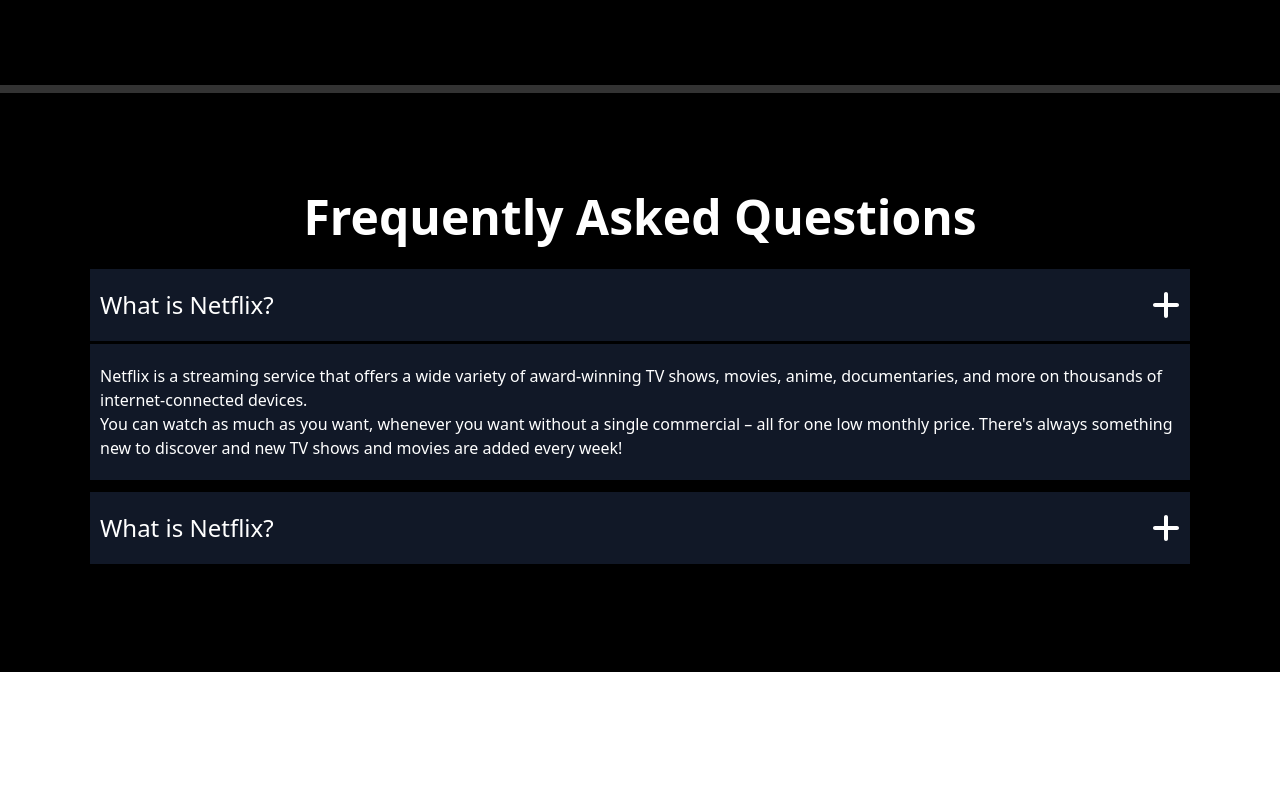
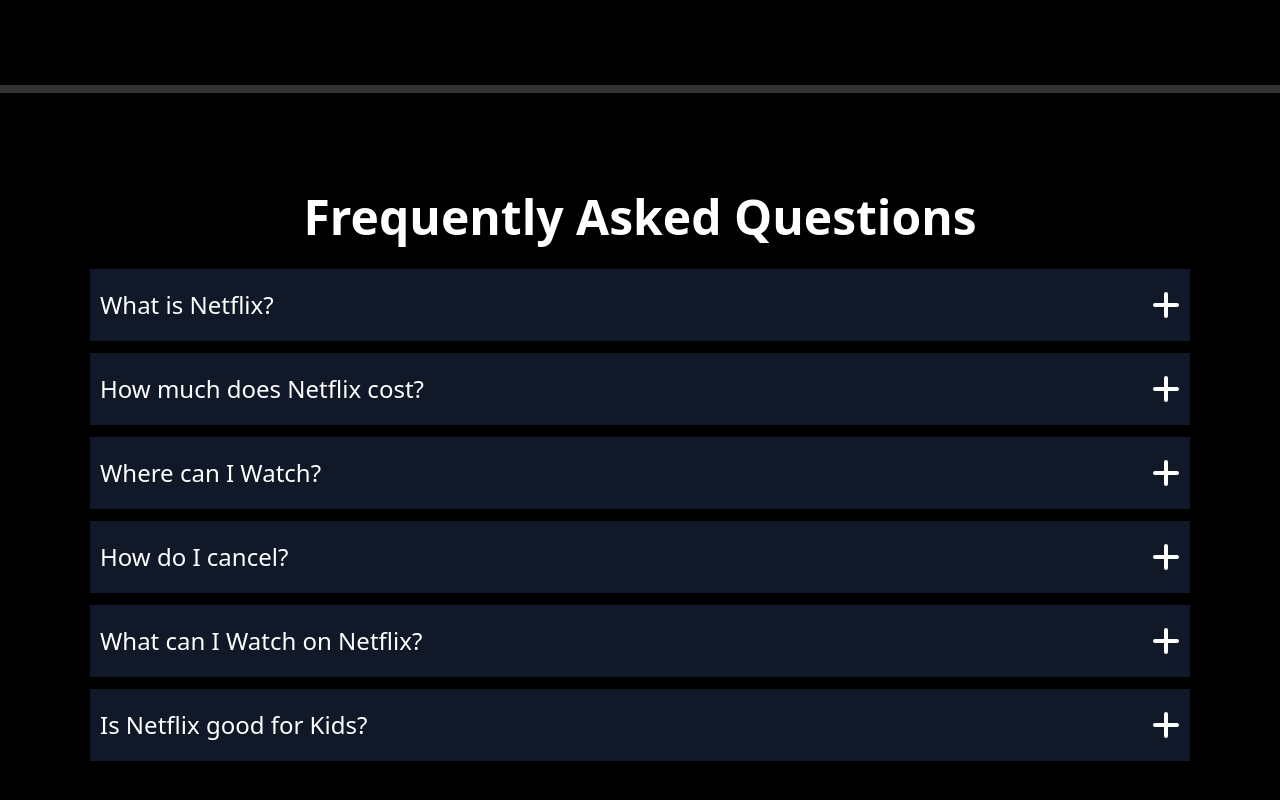
Before and after one commit to hanzala591/nextflixee, a React (Create React App) app: page / in a window 1280 px wide. Shown: the part 2809-3609 px from the top of the page. Before the commit the page ends 3481 px from the top, so only its background shows below. Built offline with nearby package versions, Linux system fonts and the light colour scheme.

Commit message:
add question answer feature

```diff
--- a/src/Component/FrequentQAs.js
+++ b/src/Component/FrequentQAs.js
@@ -1,34 +1,37 @@
 import { FontAwesomeIcon } from "@fortawesome/react-fontawesome";
-import { faPlus } from "@fortawesome/free-solid-svg-icons";
-import React from "react";
+import { faPlus, faXmark } from "@fortawesome/free-solid-svg-icons";
+import React, { useState } from "react";
 
-export default function FrequentQAs() {
+export default function FrequentQAs(props) {
+  const questionAnswer = props.questionAnswer;
+  let [icon, setIcon] = useState(faPlus);
+  const [display, setDisplay] = useState("hidden");
+  const opened = (event) => {
+    if (display === "hidden") {
+      setDisplay("");
+      setIcon(faXmark);
+    } else {
+      setDisplay("hidden");
+      setIcon(faPlus);
+    }
+  };
   return (
     <div>
-      <div className="w-[100%] mt-3 mb-2 bg-gray-900 hover:bg-gray-700 hover:cursor-pointer">
+      <div
+        className="w-[100%] mt-3 bg-gray-900 hover:bg-gray-700 hover:cursor-pointer"
+        onClick={opened}
+      >
         <div className="flex p-[20px_10px] justify-between items-center">
-          <p className="sm:text-2xl text-xl">What is Netflix?</p>
-          <FontAwesomeIcon icon={faPlus} size="2x" />
-        </div>
-        <div className="h-[3px] bg-black"></div>
-        <div className="p-[20px_10px] items-center">
-          <p>
-            Netflix is a streaming service that offers a wide variety of
-            award-winning TV shows, movies, anime, documentaries, and more on
-            thousands of internet-connected devices.{" "}
-          </p>
-          <p>
-            You can watch as much as you want, whenever you want without a
-            single commercial – all for one low monthly price. There's always
-            something new to discover and new TV shows and movies are added
-            every week!
-          </p>
+          <p className="sm:text-2xl text-xl">{questionAnswer.question}</p>
+          <FontAwesomeIcon icon={icon} size="2x" />
         </div>
       </div>
-      <div className="w-[100%] mt-3 mb-2 bg-gray-900 hover:bg-gray-700 hover:cursor-pointer">
-        <div className="flex p-[20px_10px] justify-between items-center">
-          <p className="sm:text-2xl text-xl">What is Netflix?</p>
-          <FontAwesomeIcon icon={faPlus} size="2x" />
+      <div className="w-[100%] bg-gray-900">
+        <div className={display}>
+          <div className="h-[3px] bg-black"></div>
+          <div className="p-[20px_10px] items-center">
+            <p>{questionAnswer.answer}</p>
+          </div>
         </div>
       </div>
     </div>
--- a/src/Component/Question.js
+++ b/src/Component/Question.js
@@ -1,7 +1,48 @@
-import React from "react";
+import React, { useState } from "react";
 import FrequentQAs from "./FrequentQAs";
 
 export default function Question() {
+  const [questionAnswer, setQuestionAnswer] = useState([
+    {
+      question: "What is Netflix?",
+      answer: `Netflix is a streaming service that offers a wide variety of award-winning TV shows, movies, anime, documentaries, and more on thousands of internet-connected devices. You can watch as much as you want, whenever you want without a single commercial – all for one low monthly price. There's always something new to discover and new TV shows and movies are added every week!`,
+    },
+    {
+      question: "How much does Netflix cost?",
+      answer:
+        "Watch Netflix on your smartphone, tablet, Smart TV, laptop, or streaming device, all for one fixed monthly fee. Plans range from Rs 250 to Rs 1,100 a month. No extra costs, no contracts.",
+    },
+    {
+      question: "Where can I Watch?",
+      answer:
+        "Watch anywhere, anytime. Sign in with your Netflix account to watch instantly on the web at netflix.com from your personal computer or on any internet-connected device that offers the Netflix app, including smart TVs, smartphones, tablets, streaming media players and game consoles. You can also download your favorite shows with the iOS, Android, or Windows 10 app. Use downloads to watch while you're on the go and without an internet connection. Take Netflix with you anywhere.",
+    },
+    {
+      question: "How do I cancel?",
+      answer:
+        "Netflix is flexible. There are no pesky contracts and no commitments. You can easily cancel your account online in two clicks. There are no cancellation fees – start or stop your account anytime.",
+    },
+    {
+      question: "What can I Watch on Netflix?",
+      answer:
+        "Netflix has an extensive library of feature films, documentaries, TV shows, anime, award-winning Netflix originals, and more. Watch as much as you want, anytime you want.",
+    },
+    ,
+    {
+      question: "Is Netflix good for Kids?",
+      answer:
+        "The Netflix Kids experience is included in your membership to give parents control while kids enjoy family-friendly TV shows and movies in their own space. Kids profiles come with PIN-protected parental controls that let you restrict the maturity rating of content kids can watch and block specific titles you don’t want kids to see.",
+    },
+  ]);
+  let FrequentQA = questionAnswer.map((currentValue, index) => {
+    return (
+      <FrequentQAs
+        questionAnswer={questionAnswer[index]}
+        index={index}
+        key={index}
+      ></FrequentQAs>
+    );
+  });
   return (
     <div>
       <div className="w-[100%] py-[100px] bg-black ">
@@ -9,7 +50,7 @@
           <h1 className="text-center sm:text-5xl text-3xl font-bold pb-4">
             Frequently Asked Questions
           </h1>
-          <FrequentQAs></FrequentQAs>
+          {FrequentQA}
         </div>
       </div>
     </div>
```
